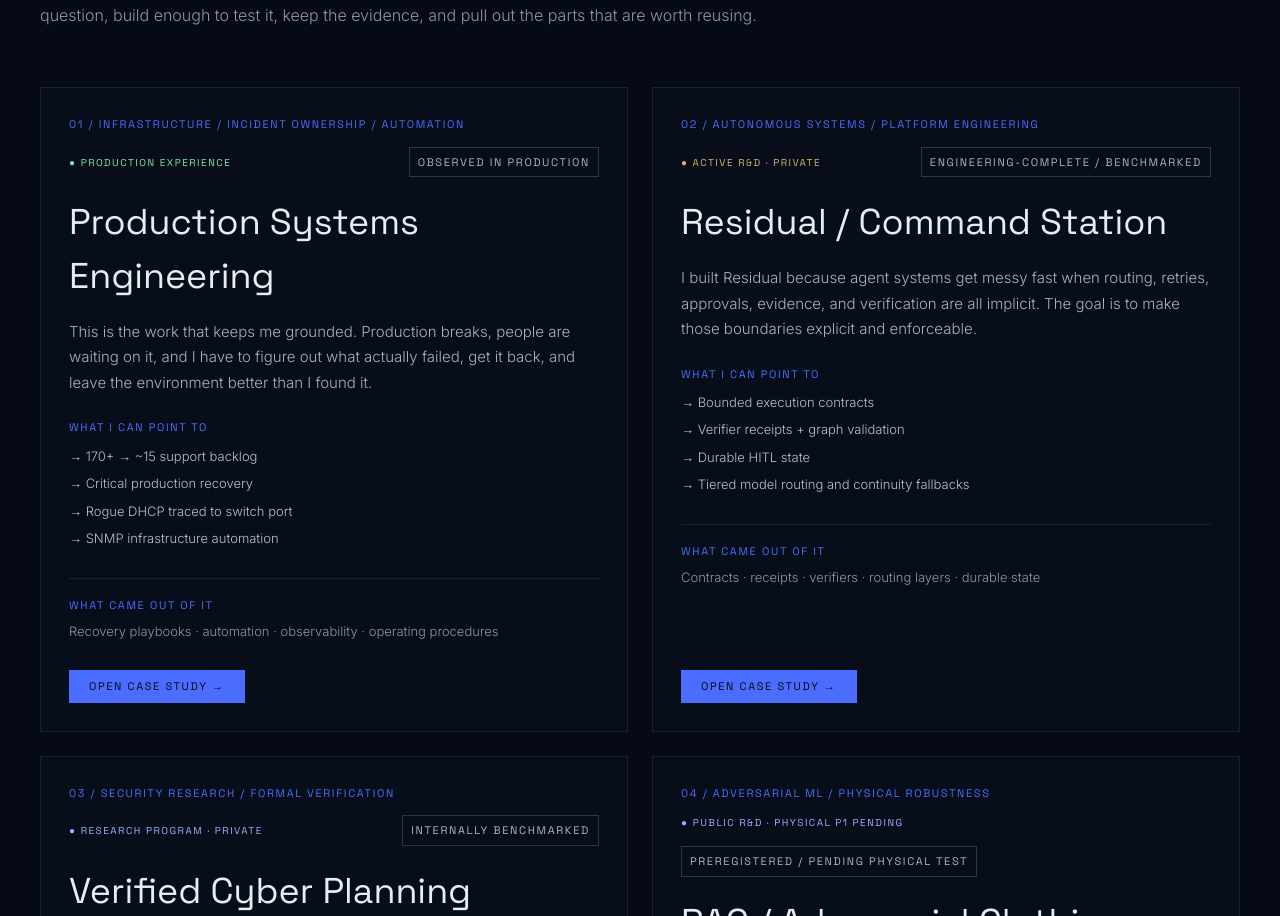
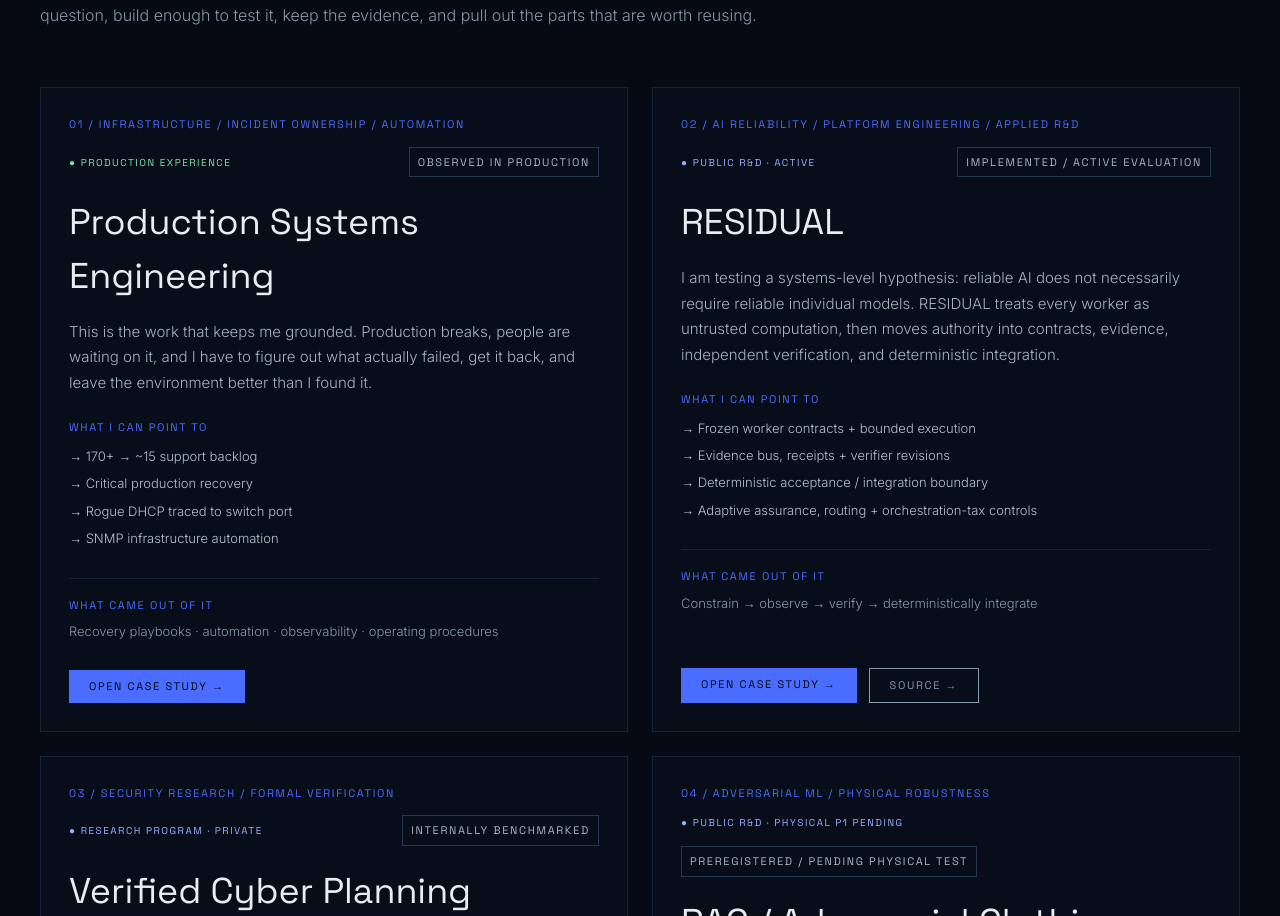
Before and after one commit to ninja-ops-guy/theemrld-portfolio, a React (Vite) app: page / in a window 1280 px wide. Shown: the part 2028-2944 px from the top of the page. Built offline with nearby package versions, Linux system fonts and the light colour scheme; the HTML template or start-up script is replaced by a standard one.

Commit message:
Revise RESIDUAL portfolio framing around evidence-first reliability

```diff
--- a/src/sections/SelectedWork.tsx
+++ b/src/sections/SelectedWork.tsx
@@ -13,10 +13,10 @@ const flagships: Project[] = [
     primitive:'Recovery playbooks · automation · observability · operating procedures', caseStudy:'/case-study/production-systems'
   },
   {
-    title:'Residual / Command Station', category:'AUTONOMOUS SYSTEMS / PLATFORM ENGINEERING', status:'ACTIVE R&D · PRIVATE', tone:'private',
-    thesis:'I built Residual because agent systems get messy fast when routing, retries, approvals, evidence, and verification are all implicit. The goal is to make those boundaries explicit and enforceable.',
-    claimState:'ENGINEERING-COMPLETE / BENCHMARKED', evidence:['Bounded execution contracts','Verifier receipts + graph validation','Durable HITL state','Tiered model routing and continuity fallbacks'],
-    primitive:'Contracts · receipts · verifiers · routing layers · durable state', caseStudy:'/case-study/residual'
+    title:'RESIDUAL', category:'AI RELIABILITY / PLATFORM ENGINEERING / APPLIED R&D', status:'PUBLIC R&D · ACTIVE', tone:'research',
+    thesis:'I am testing a systems-level hypothesis: reliable AI does not necessarily require reliable individual models. RESIDUAL treats every worker as untrusted computation, then moves authority into contracts, evidence, independent verification, and deterministic integration.',
+    claimState:'IMPLEMENTED / ACTIVE EVALUATION', evidence:['Frozen worker contracts + bounded execution','Evidence bus, receipts + verifier revisions','Deterministic acceptance / integration boundary','Adaptive assurance, routing + orchestration-tax controls'],
+    primitive:'Constrain → observe → verify → deterministically integrate', caseStudy:'/case-study/residual', github:'https://github.com/ninja-ops-guy/residual-agent-harness'
   },
   {
     title:'Verified Cyber Planning', category:'SECURITY RESEARCH / FORMAL VERIFICATION', status:'RESEARCH PROGRAM · PRIVATE', tone:'research',
```
